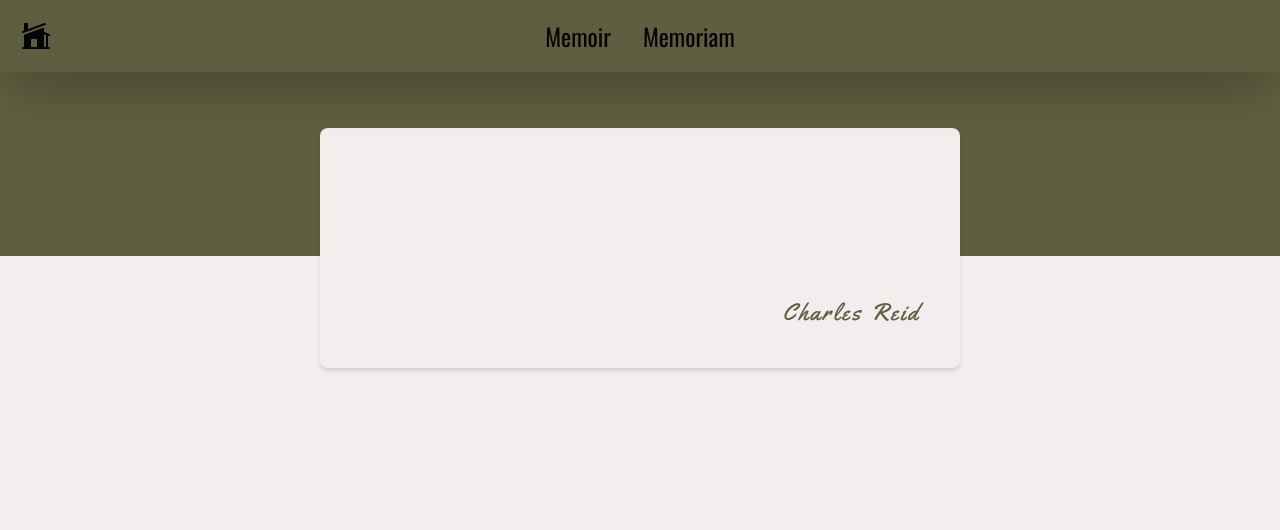
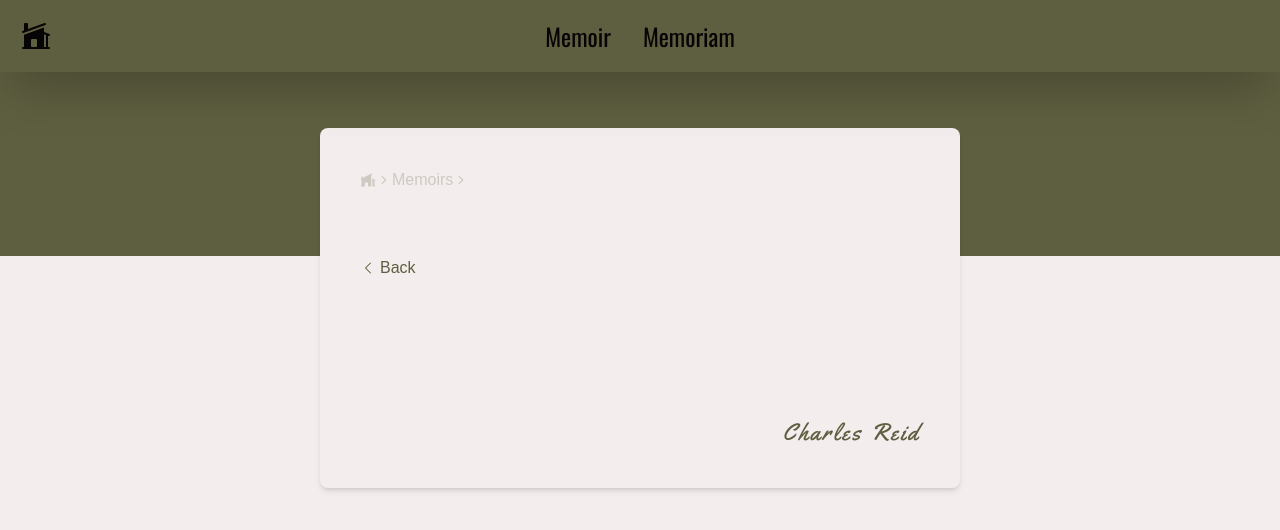
Before and after one commit to Bananajunk/algonquin, a Next.js app: page /memoirs/1 in a window 1280 px wide. Shown: the top 530 px of the page. Built offline with nearby package versions, Linux system fonts and the light colour scheme; no server answers; the database is empty; a web font is replaced by a local one.

Commit message:
added back button

```diff
--- a/app/Memoirs.tsx
+++ b/app/Memoirs.tsx
@@ -27,6 +27,7 @@ const Memoirs = async () => {
           return (
             <Entry
               key={story.id}
+              id={story.id}
               title={story.title}
               timestamp={story.createdAt}
               content={story.content}
--- a/app/memoirs/[id]/page.tsx
+++ b/app/memoirs/[id]/page.tsx
@@ -1,5 +1,11 @@
-import { Signature } from "@/components";
+import { Breadcrumbs, Signature } from "@/components";
 import { prisma } from "@/lib/prisma";
+import {
+  ArrowUturnLeftIcon,
+  ChevronDoubleRightIcon,
+  ChevronLeftIcon,
+} from "@heroicons/react/24/solid";
+import Link from "next/link";
 
 interface Params {
   id: string;
@@ -14,7 +20,20 @@ const Memoir = async ({ params: { id } }: { params: Params }) => {
 
   return (
     <section className="grid gap-16">
-      <header className="grid">
+      <Breadcrumbs
+        path={[
+          { content: "Memoirs", href: "/#memoir" },
+          { content: story?.title || "" },
+        ]}
+      />
+      <header className="grid gap-1">
+        <Link
+          href={`/#${story?.id}`}
+          className="flex items-center gap-1 text-accent"
+        >
+          <ChevronLeftIcon className="w-4 h-4" />
+          Back
+        </Link>
         <h1 className="text-5xl font-heading text-accent font-bold">
           {story?.title}
         </h1>
--- /dev/null
+++ b/components/Breadcrumbs/Breadcrumbs.tsx
@@ -0,0 +1,34 @@
+import { ChevronRightIcon, HomeModernIcon } from "@heroicons/react/20/solid";
+import Link from "next/link";
+
+interface Props {
+  path?: { content: string; href?: string }[];
+}
+
+const Breadcrumbs = ({ path = [] }: Props) => {
+  return (
+    <nav>
+      <ul className="flex items-center text-accent/25">
+        <li>
+          <Link href="/">
+            <HomeModernIcon className="h-4 w-4" />
+          </Link>
+        </li>
+        {path.map((crumb) => {
+          return (
+            <li className="inline-flex items-center">
+              <ChevronRightIcon className="h-4 w-4" />
+              {crumb.href ? (
+                <Link href={crumb.href}>{crumb.content}</Link>
+              ) : (
+                <span>{crumb.content}</span>
+              )}
+            </li>
+          );
+        })}
+      </ul>
+    </nav>
+  );
+};
+
+export default Breadcrumbs;
--- a/components/Entry/Entry.tsx
+++ b/components/Entry/Entry.tsx
@@ -6,11 +6,12 @@ interface Props {
   timestamp: Date;
   content?: string;
   href?: string;
+  id?: string;
 }
 
-const Entry = ({ title, timestamp, content, href }: Props) => {
+const Entry = ({ title, timestamp, content, href, id }: Props) => {
   return (
-    <article className="grid py-2 px-8 w-full gap-4">
+    <article id={id} className="grid py-2 px-8 w-full gap-4">
       <header className="flex gap-4 mb-2 items-center">
         <h3 className="text-2xl font-heading text-accent">{title}</h3>
         <Badge>{timestamp.toDateString().split(" ").slice(1).join(" ")}</Badge>
--- a/components/index.ts
+++ b/components/index.ts
@@ -1,5 +1,6 @@
 import Badge from "./Badge/Badge";
 import Entry from "./Entry/Entry";
 import Signature from "./Signature/Signature";
+import Breadcrumbs from "./Breadcrumbs/Breadcrumbs";
 
-export { Badge, Entry, Signature };
+export { Badge, Breadcrumbs, Entry, Signature };
```
